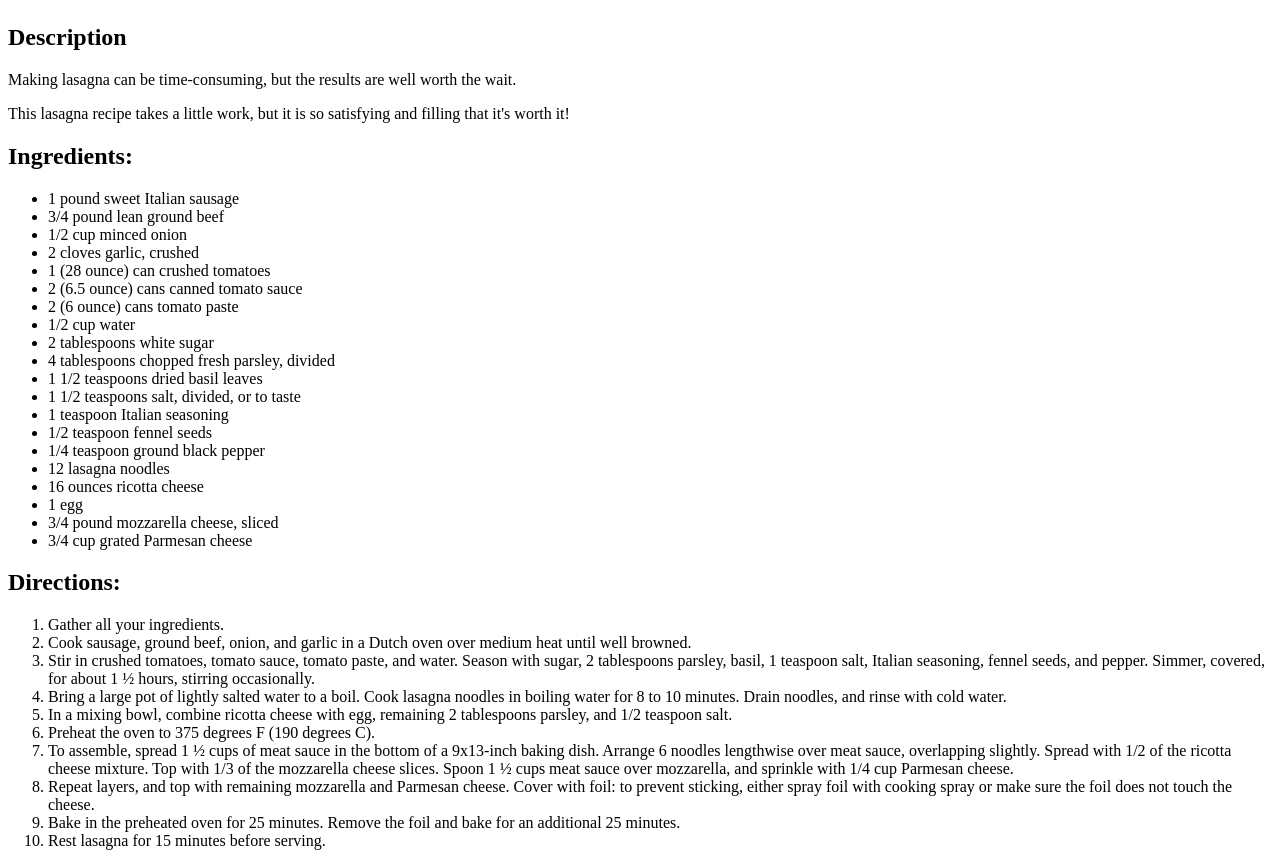
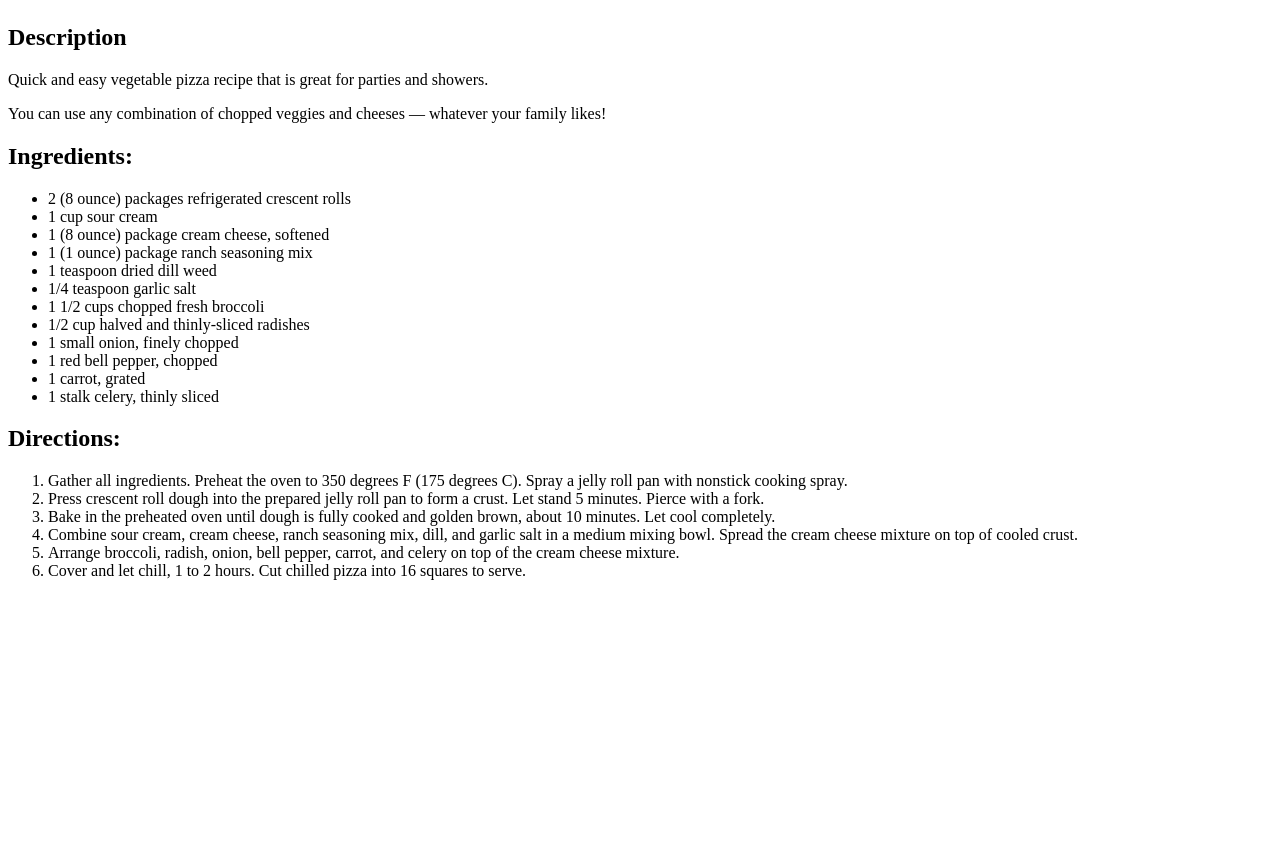
Before and after one commit to EvanV2/odin-recipes, a plain HTML site: page recipes/veggiepizza.html in a window 1280 px wide. Shown: the part 592-1458 px from the top of the page. After the commit the page ends 1188 px from the top, so only its background shows below. Drawn offline with Linux system fonts and the light colour scheme.

Commit message:
Finish pizza page

```diff
--- a/recipes/veggiepizza.html
+++ b/recipes/veggiepizza.html
@@ -3,50 +3,38 @@
 <html>
     <head>
         <meta charset="utf-8">
-        <title>Lasagna Recipe</title>
+        <title>Veggie Pizza Recipe</title>
     </head>
 
     <body>
-        <h1>Lasagna Recipe</h1>
+        <h1>Veggie Pizza Recipe</h1>
         <img src="../images/veggiepizza.webp">
         <h2>Description</h2>
-        <p>Making lasagna can be time-consuming, but the results are well worth the wait.</p>
-        <p>This lasagna recipe takes a little work, but it is so satisfying and filling that it's worth it!</p>
+        <p>Quick and easy vegetable pizza recipe that is great for parties and showers.</p>
+        <p>You can use any combination of chopped veggies and cheeses — whatever your family likes!</p>
         <h2>Ingredients:</h2>
         <ul>
-            <li>1 pound sweet Italian sausage</li>
-            <li>3/4 pound lean ground beef</li>
-            <li>1/2 cup minced onion</li>
-            <li>2 cloves garlic, crushed</li>
-            <li>1 (28 ounce) can crushed tomatoes</li>
-            <li>2 (6.5 ounce) cans canned tomato sauce</li>
-            <li>2 (6 ounce) cans tomato paste</li>
-            <li>1/2 cup water</li>
-            <li>2 tablespoons white sugar</li>
-            <li>4 tablespoons chopped fresh parsley, divided</li>
-            <li>1 1/2 teaspoons dried basil leaves</li>
-            <li>1 1/2 teaspoons salt, divided, or to taste</li>
-            <li>1 teaspoon Italian seasoning</li>
-            <li>1/2 teaspoon fennel seeds</li>
-            <li>1/4 teaspoon ground black pepper</li>
-            <li>12 lasagna noodles</li>
-            <li>16 ounces ricotta cheese</li>
-            <li>1 egg</li>
-            <li>3/4 pound mozzarella cheese, sliced</li>
-            <li>3/4 cup grated Parmesan cheese</li>
+            <li>2 (8 ounce) packages refrigerated crescent rolls</li>
+            <li>1 cup sour cream</li>
+            <li>1 (8 ounce) package cream cheese, softened</li>
+            <li>1 (1 ounce) package ranch seasoning mix</li>
+            <li>1 teaspoon dried dill weed</li>
+            <li>1/4 teaspoon garlic salt</li>
+            <li>1 1/2 cups chopped fresh broccoli</li>
+            <li>1/2 cup halved and thinly-sliced radishes</li>
+            <li>1 small onion, finely chopped</li>
+            <li>1 red bell pepper, chopped</li>
+            <li>1 carrot, grated</li>
+            <li>1 stalk celery, thinly sliced</li>
         </ul>
         <h2>Directions:</h2>
         <ol>
-            <li>Gather all your ingredients.</li>
-            <li>Cook sausage, ground beef, onion, and garlic in a Dutch oven over medium heat until well browned.</li>
-            <li>Stir in crushed tomatoes, tomato sauce, tomato paste, and water. Season with sugar, 2 tablespoons parsley, basil, 1 teaspoon salt, Italian seasoning, fennel seeds, and pepper. Simmer, covered, for about 1 ½ hours, stirring occasionally.</li>
-            <li>Bring a large pot of lightly salted water to a boil. Cook lasagna noodles in boiling water for 8 to 10 minutes. Drain noodles, and rinse with cold water.</li>
-            <li>In a mixing bowl, combine ricotta cheese with egg, remaining 2 tablespoons parsley, and 1/2 teaspoon salt.</li>
-            <li>Preheat the oven to 375 degrees F (190 degrees C).</li>
-            <li>To assemble, spread 1 ½ cups of meat sauce in the bottom of a 9x13-inch baking dish. Arrange 6 noodles lengthwise over meat sauce, overlapping slightly. Spread with 1/2 of the ricotta cheese mixture. Top with 1/3 of the mozzarella cheese slices. Spoon 1 ½ cups meat sauce over mozzarella, and sprinkle with 1/4 cup Parmesan cheese.</li>
-            <li>Repeat layers, and top with remaining mozzarella and Parmesan cheese. Cover with foil: to prevent sticking, either spray foil with cooking spray or make sure the foil does not touch the cheese.</li>
-            <li>Bake in the preheated oven for 25 minutes. Remove the foil and bake for an additional 25 minutes.</li>
-            <li>Rest lasagna for 15 minutes before serving.</li>
+            <li>Gather all ingredients. Preheat the oven to 350 degrees F (175 degrees C). Spray a jelly roll pan with nonstick cooking spray.</li>
+            <li>Press crescent roll dough into the prepared jelly roll pan to form a crust. Let stand 5 minutes. Pierce with a fork.</li>
+            <li>Bake in the preheated oven until dough is fully cooked and golden brown, about 10 minutes. Let cool completely.</li>
+            <li>Combine sour cream, cream cheese, ranch seasoning mix, dill, and garlic salt in a medium mixing bowl. Spread the cream cheese mixture on top of cooled crust.</li>
+            <li>Arrange broccoli, radish, onion, bell pepper, carrot, and celery on top of the cream cheese mixture.</li>
+            <li>Cover and let chill, 1 to 2 hours. Cut chilled pizza into 16 squares to serve.</li>
         </ol>
     </body>
 </html>
```
